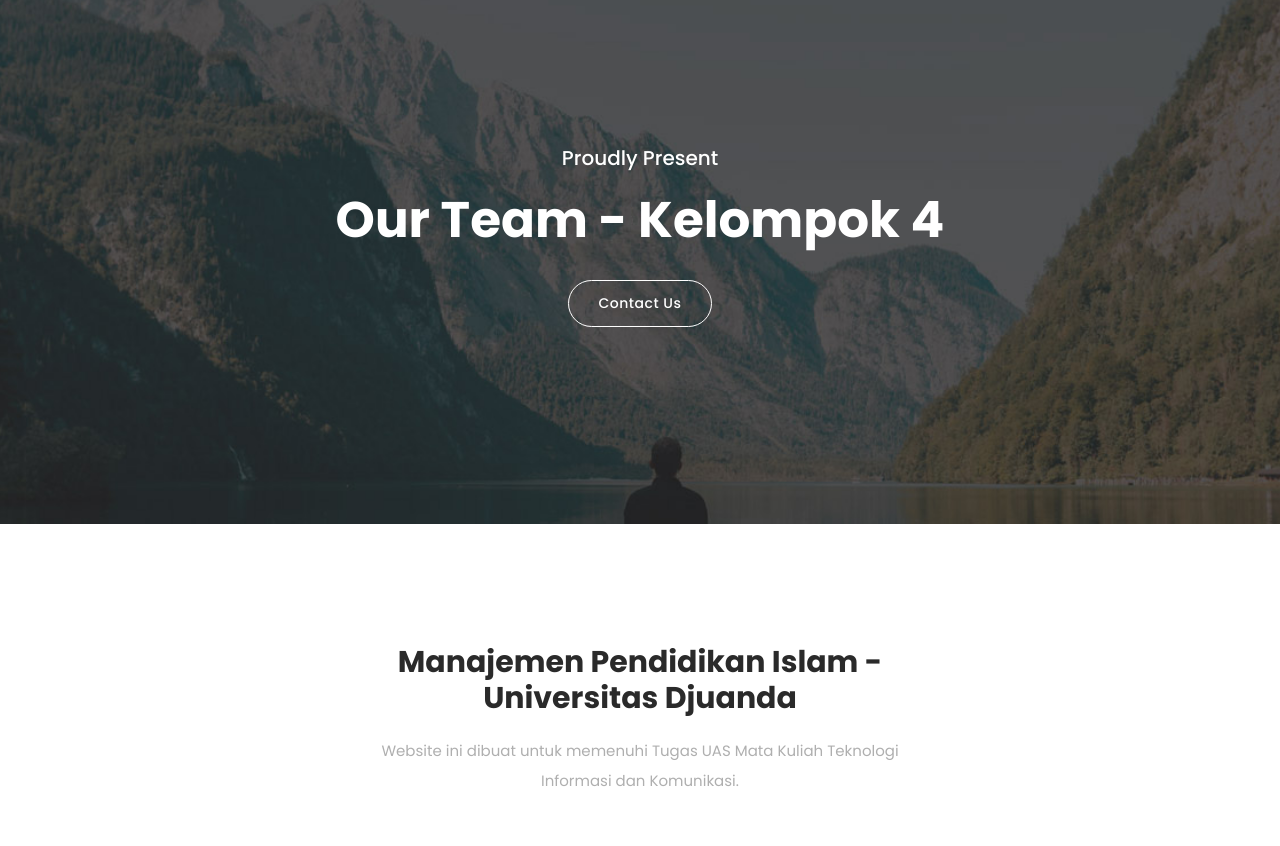
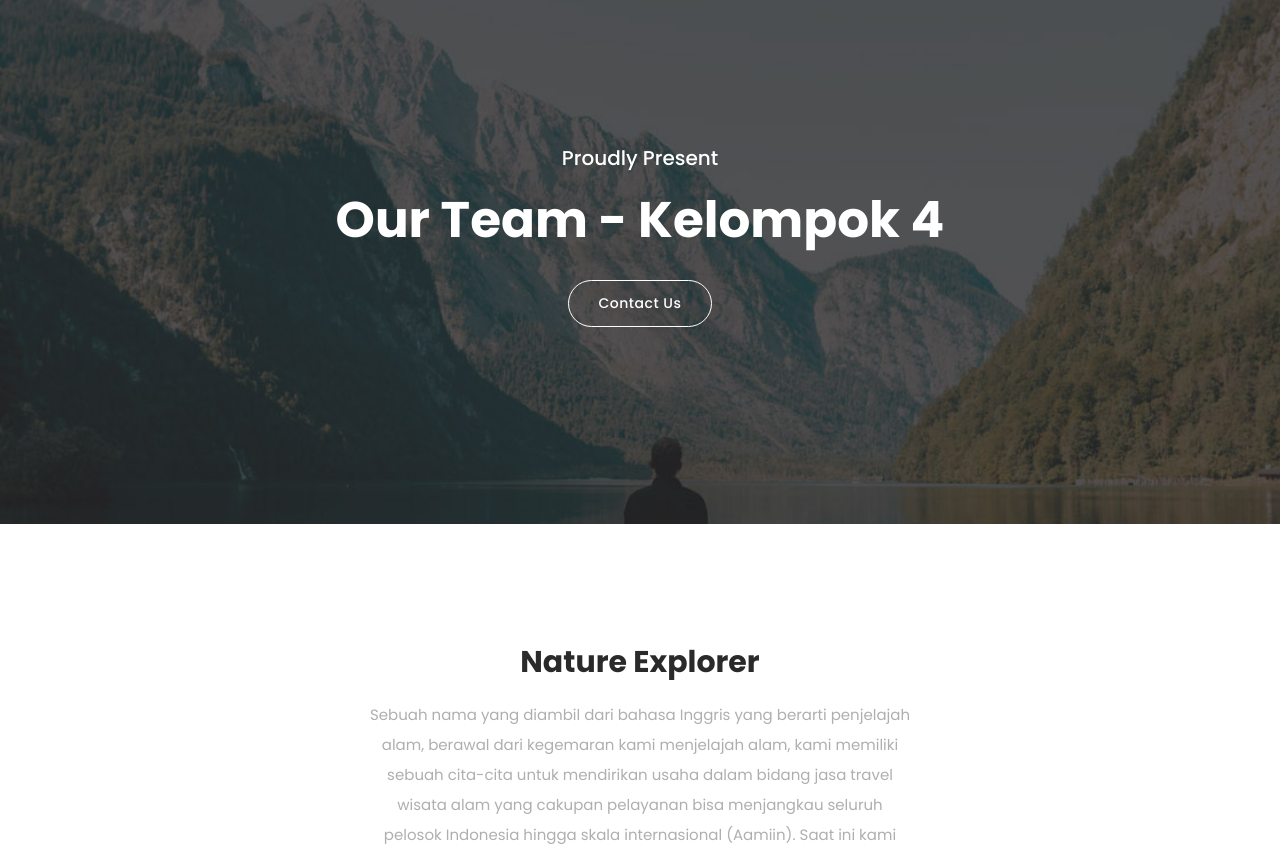
Before and after one commit to ffzzahra/Kel4-NatureExplorer, a plain HTML site: page credit.html in a window 1280 px wide. Shown: the part 114-960 px from the top of the page. Drawn offline with nearby package versions, Linux system fonts and the light colour scheme.

Commit message:
Update credit.html

```diff
--- a/credit.html
+++ b/credit.html
@@ -84,8 +84,8 @@
       <div class="row">
         <div class="col-lg-6 offset-lg-3">
           <div class="section-heading text-center">
-            <h2>Manajemen Pendidikan Islam - Universitas Djuanda</h2>
-            <p>Website ini dibuat untuk memenuhi Tugas UAS Mata Kuliah Teknologi Informasi dan Komunikasi.</p>
+            <h2>Nature Explorer</h2>
+            <p>Sebuah nama yang diambil dari bahasa Inggris yang berarti penjelajah alam, berawal dari kegemaran kami menjelajah alam, kami memiliki sebuah cita-cita untuk mendirikan usaha dalam bidang jasa travel wisata alam yang cakupan pelayanan bisa menjangkau seluruh pelosok Indonesia hingga skala internasional (Aamiin). Saat ini kami masih berstatus sebagai mahasiswa semester 5 Universitas Djuanda yang sedang belajar untuk membuat website. Website ini bertemakan wisata alam di daerah bogor dan sekitarnya, selamat berkunjung.</p>
           </div>
         </div>
 
```
